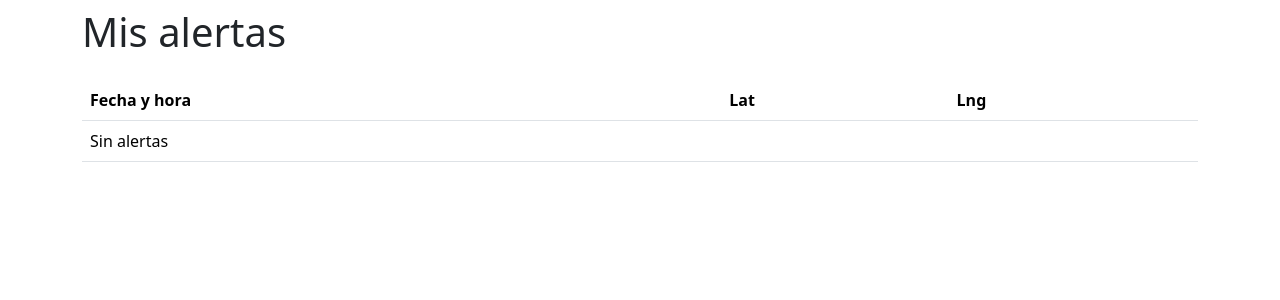
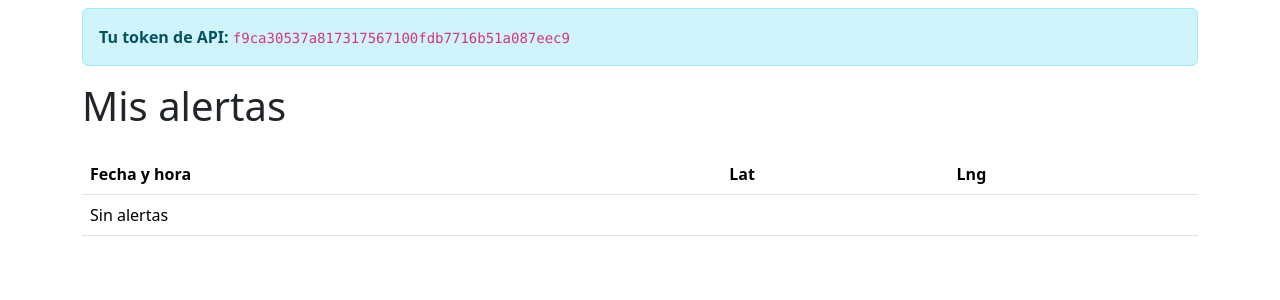
Before and after one commit to ignaciogonlez/protectiON, a Django app: page / in a window 1280 px wide. Shown: the part 56-356 px from the top of the page. Run offline with Django 5.2, Linux system fonts and the light colour scheme; a user stored in the database is signed in; data comes from the database, SQL or seed files in the repository; data that the repository does not hold is empty.

Commit message:
cambios de contrasena

```diff
--- a/appProtectiOn/templates/alertas/lista.html
+++ b/appProtectiOn/templates/alertas/lista.html
@@ -1,12 +1,25 @@
 {% extends 'alertas/base.html' %}
 {% block content %}
+  <div class="mb-3">
+    <div class="alert alert-info">
+      <strong>Tu token de API:</strong>
+      <code>{{ token }}</code>
+    </div>
+  </div>
+
   <h1 class="mb-4">Mis alertas</h1>
   <table class="table">
-  <thead><tr><th>Fecha y hora</th><th>Lat</th><th>Lng</th></tr></thead>
+    <thead>
+      <tr><th>Fecha y hora</th><th>Lat</th><th>Lng</th></tr>
+    </thead>
     <tbody>
       {% for a in alertas %}
         <tr>
-        <td><a href="{% url 'alerta-detalle' a.pk %}">{{ a.timestamp }}</a></td>
+          <td>
+            <a href="{% url 'alerta-detalle' a.pk %}">
+              {{ a.timestamp }}
+            </a>
+          </td>
           <td>{{ a.lat }}</td>
           <td>{{ a.lng }}</td>
         </tr>
--- a/appProtectiOn/templates/registration/login.html
+++ b/appProtectiOn/templates/registration/login.html
@@ -13,6 +13,9 @@
       ¿No tienes cuenta?
       <a href="{% url 'signup' %}">Regístrate aquí</a>
     </p>
+    <p>
+      <a href="{% url 'password_change' %}">Cambiar contraseña</a>
+    </p>
   </div>
 </div>
 {% endblock %}
--- a/appProtectiOn/views.py
+++ b/appProtectiOn/views.py
@@ -5,13 +5,13 @@ from django.shortcuts import render, get_object_or_404, redirect
 from rest_framework.generics import ListCreateAPIView, RetrieveAPIView
 from rest_framework.authentication import TokenAuthentication
 from rest_framework.permissions import IsAuthenticated
+from rest_framework.authtoken.models import Token
 
 from django.contrib.auth.forms import UserCreationForm
 from django.contrib.auth import login as auth_login
 
 from .models import Alerta
 from .serializers import AlertaSerializer
-
 
 # ----------  VISTAS HTML para usuarios  ----------
 
@@ -22,7 +22,12 @@ def lista_alertas(request):
         .filter(usuario=request.user)
         .order_by('-timestamp')
     )
-    return render(request, 'alertas/lista.html', {'alertas': alertas})
+    # Obtener (o crear) token para este usuario
+    token_obj, _ = Token.objects.get_or_create(user=request.user)
+    return render(request, 'alertas/lista.html', {
+        'alertas': alertas,
+        'token': token_obj.key,
+    })
 
 
 @login_required
--- a/protectiON/urls.py
+++ b/protectiON/urls.py
@@ -10,7 +10,7 @@ urlpatterns = [
     # Registro de usuarios
     path('signup/', views.signup, name='signup'),
 
-    # Login / Logout
+    # Login / Logout / Cambio de contraseña (incluye password_change y password_change/done)
     path('accounts/', include('django.contrib.auth.urls')),
 
     # API REST
```
Also changed, not shown: appProtectiOn/templates/registration/password_change_done.html (added, +10 -0 lines), appProtectiOn/templates/registration/password_change_form.html (added, +13 -0 lines). Lines whose indentation alone changed are shown as unchanged.
